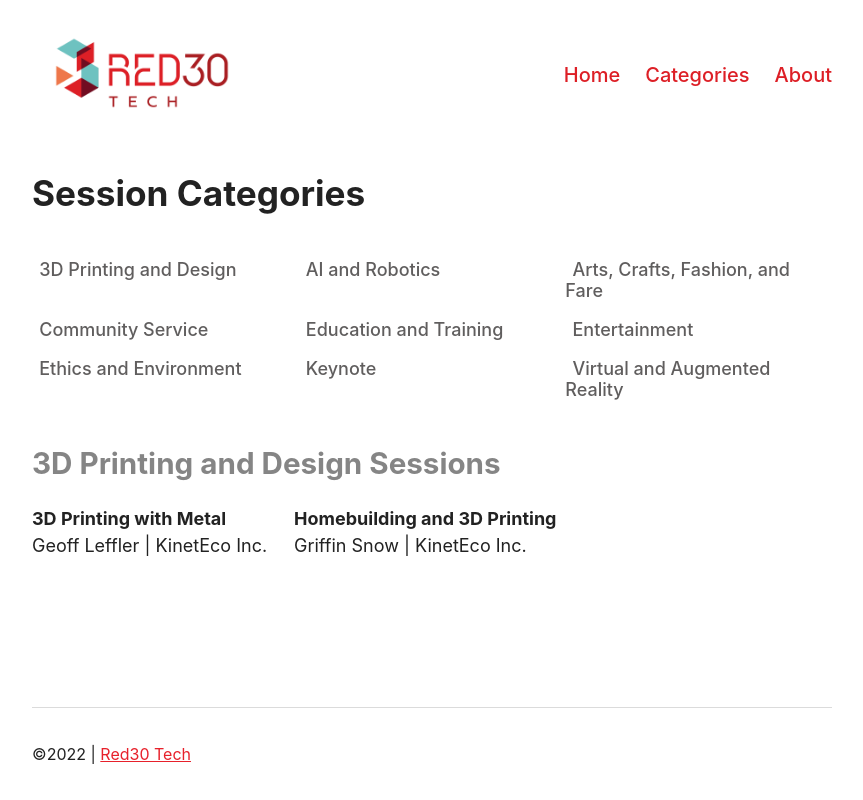
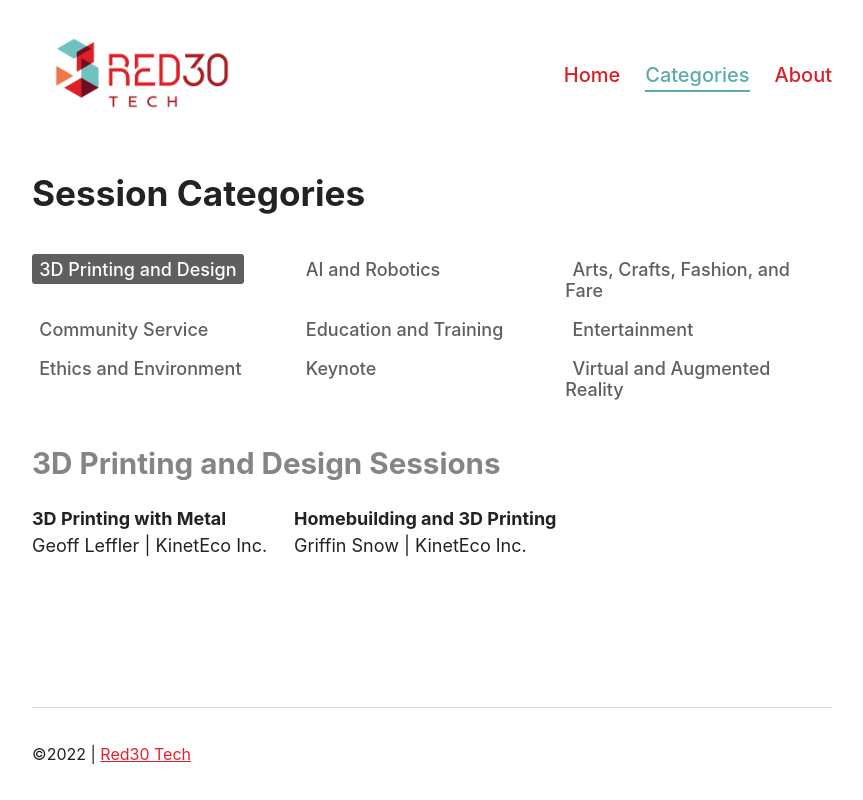
Before and after one commit to byronn-1/React-Router-Training, a React (Create React App) app: page /categories/3d-printing-and-design in a window 1280 px wide. Shown: the whole page, without its empty margins (208-1071 px from the left). Built offline with nearby package versions, Linux system fonts and the light colour scheme.

Commit message:
added a ternary to display different backgrounds on the anchors on hover

```diff
--- a/src/components/App.js
+++ b/src/components/App.js
@@ -6,8 +6,6 @@ import Categories from "./Categories";
 import About from "./About";
 import Category from "./Category";
 
-//W e define placeholders in a URL's path prop using a ":"
-//So here catId represents the category Id
 
 function App() {
   return (
--- a/src/components/Categories.js
+++ b/src/components/Categories.js
@@ -1,7 +1,8 @@
-import { Link, Outlet } from "react-router-dom";
+import { NavLink, Outlet } from "react-router-dom";
 import { getCategories } from "../api";
 
-
+//so here we use an inline ternary operator on the NavLink to choose between CSS classes
+//see below for inline style method
 export default function Categories() {
   const categories = getCategories();
 
@@ -12,7 +13,11 @@ export default function Categories() {
       <ul className="categories">
         {categories.map((cat) => (
           <li key={cat.id}>
-            <Link to={cat.id}>{cat.name}</Link>
+            <NavLink
+              className={({ isActive }) =>
+                isActive ? "category-active" : null
+              }
+              to={cat.id} >{cat.name}</NavLink>
           </li>
         ))}
       </ul>
@@ -20,3 +25,12 @@ export default function Categories() {
     </div>
   );
 }
+
+/*
+We could use a style instead of a class like so:
+
+style={({ isActive }) => ({
+  color: isActive ? "red" : "green",
+})}
+
+*/
--- a/src/components/Category.js
+++ b/src/components/Category.js
@@ -2,9 +2,7 @@ import { useParams } from "react-router-dom";
 
 import { getCategory } from "../api";
 
-// Here we import the react-router-dom hook useParams
-// We destructure the variable catId from the useParams hook- this comes from the path property on the Route tag in app.js
-// Then we can pull data from api.js using the category variable
+
 export default function Category() {
 
   const { catId } = useParams();
--- a/src/components/Header.js
+++ b/src/components/Header.js
@@ -1,23 +1,25 @@
-import { Link } from "react-router-dom";
+import { NavLink } from "react-router-dom";
 import logo from "../assets/red30-tech-logo.png";
 
+//Instead of inline JSX here we call a variable with the ternary operator assigned to it
 
 export default function Header() {
+  const getClass = ({ isActive }) => (isActive ? "nav-active" : null);
 
   return (
     <header className="container">
-        <Link>
+        <NavLink>
           <img
             className="logo"
             src={logo}
             alt="Red30 Tech logo"
             title="Red30 Tech | Home"
           />
-        </Link>
+        </NavLink>
         <nav>
-          <Link to="/">Home</Link>
-          <Link to="/categories">Categories</Link>
-          <Link to="/about">About</Link>
+          <NavLink to="home" className={getClass}>Home</NavLink>
+          <NavLink to="categories" className={getClass}>Categories</NavLink>
+          <NavLink to="about" className={getClass}>About</NavLink>
         </nav>
 
     </header>
```
